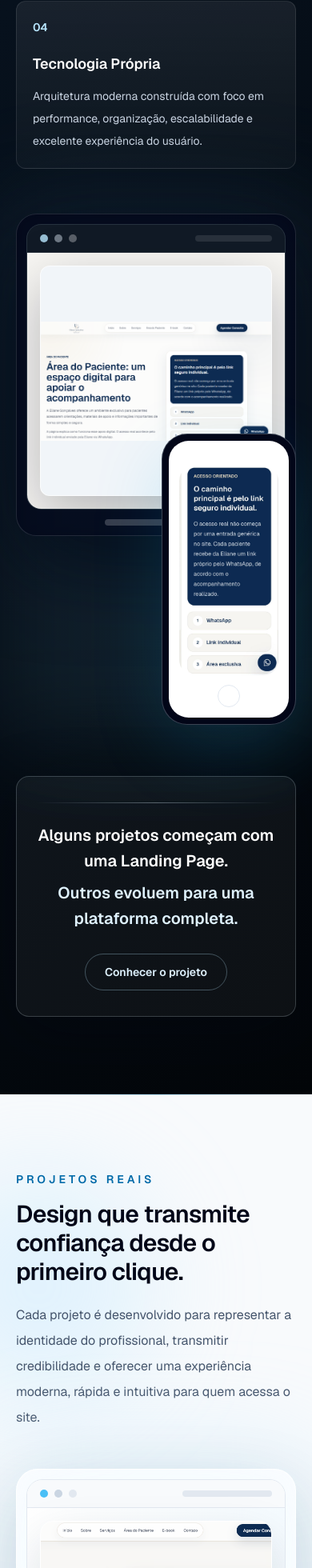
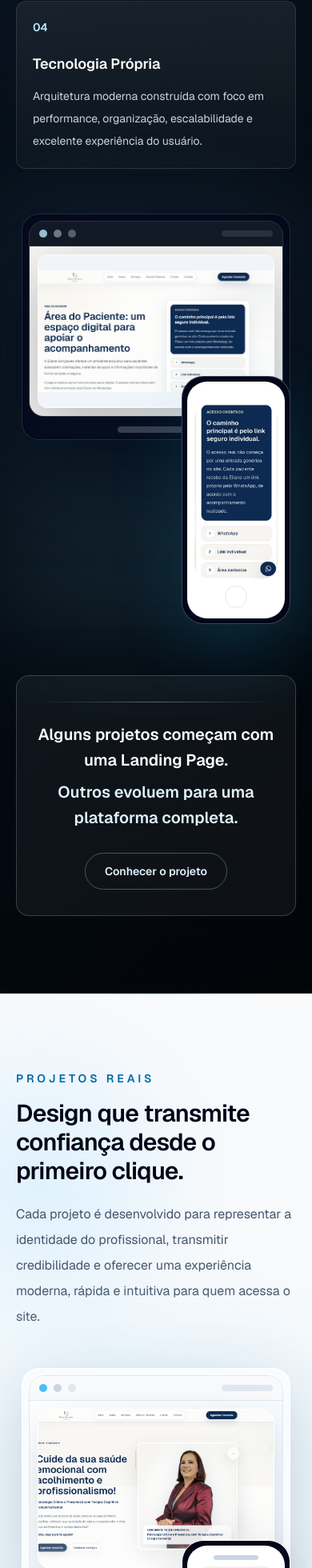
Before and after one commit to leonardocanva3/leonardo-machado-landing, a Next.js app: page / in a window 390 px wide. Shown: the part 6679-8639 px from the top of the page at 80% size. Built offline with nearby package versions, Linux system fonts and the light colour scheme.

Commit message:
style: melhora responsividade dos mockups dos projetos

```diff
--- a/app/components/eforce-project-section.tsx
+++ b/app/components/eforce-project-section.tsx
@@ -53,21 +53,21 @@ export function EforceProjectSection() {
             </p>
 
             <div className="mt-12">
-              <div className="relative mx-auto max-w-[44rem] lg:mx-0">
+              <div className="relative mx-auto max-w-[21rem] sm:max-w-[44rem] lg:mx-0">
                 <div className="absolute -inset-5 rounded-[2rem] bg-red-500/12 blur-3xl" />
-                <div className="relative rounded-[1.7rem] border border-white/15 bg-white/[0.07] p-3 shadow-[0_34px_110px_rgba(0,0,0,0.48)] backdrop-blur">
+                <div className="relative rounded-[1.35rem] border border-white/15 bg-white/[0.07] p-2 shadow-[0_34px_110px_rgba(0,0,0,0.48)] backdrop-blur sm:rounded-[1.7rem] sm:p-3">
                   <div className="overflow-hidden rounded-[1.25rem] border border-red-100/15 bg-[#08090d]">
-                    <div className="flex items-center gap-2 border-b border-white/10 bg-white/[0.045] px-4 py-3">
+                    <div className="flex items-center gap-2 border-b border-white/10 bg-white/[0.045] px-3 py-2.5 sm:px-4 sm:py-3">
                       <span className="size-2.5 rounded-full bg-red-400/80" />
                       <span className="size-2.5 rounded-full bg-slate-300/50" />
                       <span className="size-2.5 rounded-full bg-white/25" />
-                      <span className="ml-auto h-2 w-28 rounded-full bg-white/10" />
+                      <span className="ml-auto h-2 w-16 rounded-full bg-white/10 sm:w-28" />
                     </div>
 
-                    <div className="relative min-h-[22rem] overflow-hidden bg-[radial-gradient(circle_at_78%_18%,rgba(248,113,113,0.18),transparent_28%),linear-gradient(135deg,#07070a_0%,#160a0d_52%,#050507_100%)] p-4">
+                    <div className="relative min-h-[14rem] overflow-hidden bg-[radial-gradient(circle_at_78%_18%,rgba(248,113,113,0.18),transparent_28%),linear-gradient(135deg,#07070a_0%,#160a0d_52%,#050507_100%)] p-2.5 sm:min-h-[22rem] sm:p-4">
                       <div
                         aria-label="Hero do site da Eforce"
-                        className="relative min-h-[20rem] overflow-hidden rounded-[1rem] border border-red-100/15 bg-cover bg-center bg-[#08090d] shadow-[0_24px_70px_rgba(0,0,0,0.34)]"
+                        className="relative min-h-[12.5rem] overflow-hidden rounded-[1rem] border border-red-100/15 bg-cover bg-center bg-[#08090d] shadow-[0_24px_70px_rgba(0,0,0,0.34)] sm:min-h-[20rem]"
                         role="img"
                         style={{ backgroundImage: `url(${eforcePreviewImage})` }}
                       >
@@ -75,13 +75,13 @@ export function EforceProjectSection() {
                       </div>
                     </div>
                   </div>
-                  <div className="mx-auto mt-3 h-2 w-36 rounded-full bg-white/18" />
+                  <div className="mx-auto mt-3 h-2 w-24 rounded-full bg-white/18 sm:w-36" />
                 </div>
 
-                <div className="relative z-10 -mt-28 ml-auto w-[10.5rem] rounded-[2rem] border border-red-100/20 bg-slate-950 p-2 shadow-[0_26px_80px_rgba(239,68,68,0.14)] sm:w-[11.5rem] lg:-mr-3">
+                <div className="relative z-10 -mt-20 ml-auto w-[8.5rem] rounded-[1.7rem] border border-red-100/20 bg-slate-950 p-1.5 shadow-[0_26px_80px_rgba(239,68,68,0.14)] sm:-mt-28 sm:w-[11.5rem] sm:rounded-[2rem] sm:p-2 lg:-mr-3">
                   <div className="overflow-hidden rounded-[1.55rem] border border-white/10 bg-[#08090d]">
                     <div className="mx-auto mt-3 h-1.5 w-14 rounded-full bg-white/20" />
-                    <div className="p-3">
+                    <div className="p-2 sm:p-3">
                       <div
                         aria-label="Versão mobile da hero da Eforce"
                         className="aspect-[9/19] rounded-[1.2rem] bg-cover bg-top"
--- a/app/components/real-projects-section.tsx
+++ b/app/components/real-projects-section.tsx
@@ -55,21 +55,21 @@ export function RealProjectsSection() {
             </p>
 
             <div className="mt-12">
-              <div className="relative mx-auto max-w-[44rem] lg:mx-0">
+              <div className="relative mx-auto max-w-[21rem] sm:max-w-[44rem] lg:mx-0">
                 <div className="absolute -inset-5 rounded-[2rem] bg-sky-200/35 blur-3xl" />
-                <div className="relative rounded-[1.7rem] border border-white/80 bg-white/75 p-3 shadow-[0_30px_90px_rgba(15,23,42,0.16)] backdrop-blur">
+                <div className="relative rounded-[1.35rem] border border-white/80 bg-white/75 p-2 shadow-[0_30px_90px_rgba(15,23,42,0.16)] backdrop-blur sm:rounded-[1.7rem] sm:p-3">
                   <div className="overflow-hidden rounded-[1.25rem] border border-slate-200 bg-white">
-                    <div className="flex items-center gap-2 border-b border-slate-200 bg-slate-50 px-4 py-3">
+                    <div className="flex items-center gap-2 border-b border-slate-200 bg-slate-50 px-3 py-2.5 sm:px-4 sm:py-3">
                       <span className="size-2.5 rounded-full bg-sky-500/70" />
                       <span className="size-2.5 rounded-full bg-slate-300" />
                       <span className="size-2.5 rounded-full bg-slate-200" />
-                      <span className="ml-auto h-2 w-28 rounded-full bg-slate-200" />
+                      <span className="ml-auto h-2 w-16 rounded-full bg-slate-200 sm:w-28" />
                     </div>
 
-                    <div className="min-h-[22rem] bg-gradient-to-br from-white via-sky-50/65 to-slate-100 p-4">
+                    <div className="min-h-[14rem] bg-gradient-to-br from-white via-sky-50/65 to-slate-100 p-2.5 sm:min-h-[22rem] sm:p-4">
                       <div
                         aria-label="Hero do site da Psicóloga Eliane Gonçalves"
-                        className="relative min-h-[20rem] overflow-hidden rounded-[1rem] border border-white bg-cover bg-top bg-slate-100 shadow-[0_22px_60px_rgba(15,23,42,0.12)]"
+                        className="relative min-h-[12.5rem] overflow-hidden rounded-[1rem] border border-white bg-cover bg-top bg-slate-100 shadow-[0_22px_60px_rgba(15,23,42,0.12)] sm:min-h-[20rem]"
                         role="img"
                         style={{ backgroundImage: `url(${heroPreviewImage})` }}
                       >
@@ -77,13 +77,13 @@ export function RealProjectsSection() {
                       </div>
                     </div>
                   </div>
-                  <div className="mx-auto mt-3 h-2 w-36 rounded-full bg-slate-300" />
+                  <div className="mx-auto mt-3 h-2 w-24 rounded-full bg-slate-300 sm:w-36" />
                 </div>
 
-                <div className="relative z-10 -mt-28 ml-auto w-[10.5rem] rounded-[2rem] border border-white bg-slate-950 p-2 shadow-[0_24px_70px_rgba(15,23,42,0.18)] sm:w-[11.5rem] lg:-mr-3">
+                <div className="relative z-10 -mt-20 ml-auto w-[8.5rem] rounded-[1.7rem] border border-white bg-slate-950 p-1.5 shadow-[0_24px_70px_rgba(15,23,42,0.18)] sm:-mt-28 sm:w-[11.5rem] sm:rounded-[2rem] sm:p-2 lg:-mr-3">
                   <div className="overflow-hidden rounded-[1.55rem] bg-white">
                     <div className="mx-auto mt-3 h-1.5 w-14 rounded-full bg-slate-300" />
-                    <div className="p-3">
+                    <div className="p-2 sm:p-3">
                       <div
                         aria-label="Versão mobile da hero da Psicóloga Eliane Gonçalves"
                         className="aspect-[9/19] overflow-hidden rounded-[1.2rem] bg-cover bg-top bg-sky-50"
--- a/app/components/technology-case-section.tsx
+++ b/app/components/technology-case-section.tsx
@@ -104,21 +104,21 @@ export function TechnologyCaseSection() {
         </div>
 
         <div className="relative min-w-0 pt-2 lg:pt-10">
-          <div className="relative mx-auto max-w-[34rem]">
+          <div className="relative mx-auto max-w-[21rem] sm:max-w-[34rem]">
             <div className="absolute -inset-6 rounded-[2rem] bg-sky-300/10 blur-3xl" />
-            <div className="relative rounded-[1.6rem] border border-white/12 bg-slate-950/80 p-3 shadow-[0_32px_110px_rgba(2,8,23,0.72)] backdrop-blur">
+            <div className="relative rounded-[1.35rem] border border-white/12 bg-slate-950/80 p-2 shadow-[0_32px_110px_rgba(2,8,23,0.72)] backdrop-blur sm:rounded-[1.6rem] sm:p-3">
               <div className="overflow-hidden rounded-[1.15rem] border border-sky-100/15 bg-[#06101c]">
-                <div className="flex items-center gap-2 border-b border-white/10 bg-white/[0.045] px-4 py-3">
+                <div className="flex items-center gap-2 border-b border-white/10 bg-white/[0.045] px-3 py-2.5 sm:px-4 sm:py-3">
                   <span className="size-2.5 rounded-full bg-sky-200/80" />
                   <span className="size-2.5 rounded-full bg-slate-300/50" />
                   <span className="size-2.5 rounded-full bg-white/30" />
-                  <span className="ml-auto h-2 w-24 rounded-full bg-white/10" />
+                  <span className="ml-auto h-2 w-16 rounded-full bg-white/10 sm:w-24" />
                 </div>
 
-                <div className="bg-[#f8f7f4] p-4">
+                <div className="bg-[#f8f7f4] p-2.5 sm:p-4">
                   <div
                     aria-label="Área do Paciente no desktop"
-                    className="min-h-[18rem] rounded-xl border border-white/70 bg-contain bg-center bg-no-repeat bg-slate-100 shadow-[0_22px_70px_rgba(2,8,23,0.28)]"
+                    className="min-h-[12rem] rounded-xl border border-white/70 bg-contain bg-center bg-no-repeat bg-slate-100 shadow-[0_22px_70px_rgba(2,8,23,0.28)] sm:min-h-[18rem]"
                     role="img"
                     style={{
                       backgroundImage: `url(${patientAreaDesktopImage})`,
@@ -126,13 +126,13 @@ export function TechnologyCaseSection() {
                   />
                 </div>
               </div>
-              <div className="mx-auto mt-3 h-2 w-32 rounded-full bg-white/20" />
+              <div className="mx-auto mt-3 h-2 w-24 rounded-full bg-white/20 sm:w-32" />
             </div>
 
-            <div className="relative z-10 -mt-32 ml-auto w-[10.5rem] rounded-[2rem] border border-sky-100/25 bg-slate-950 p-2 shadow-[0_28px_90px_rgba(14,165,233,0.16)] sm:w-[11.5rem] lg:-mr-4">
+            <div className="relative z-10 -mt-20 ml-auto w-[8.5rem] rounded-[1.7rem] border border-sky-100/25 bg-slate-950 p-1.5 shadow-[0_28px_90px_rgba(14,165,233,0.16)] sm:-mt-32 sm:w-[11.5rem] sm:rounded-[2rem] sm:p-2 lg:-mr-4">
               <div className="overflow-hidden rounded-[1.55rem] border border-white/10 bg-white">
                 <div className="mx-auto mt-3 h-1.5 w-14 rounded-full bg-white/20" />
-                <div className="p-3">
+                <div className="p-2 sm:p-3">
                   <div
                     aria-label="Área do Paciente no celular"
                     className="aspect-[9/19] rounded-[1.2rem] bg-cover bg-top bg-slate-100"
```
